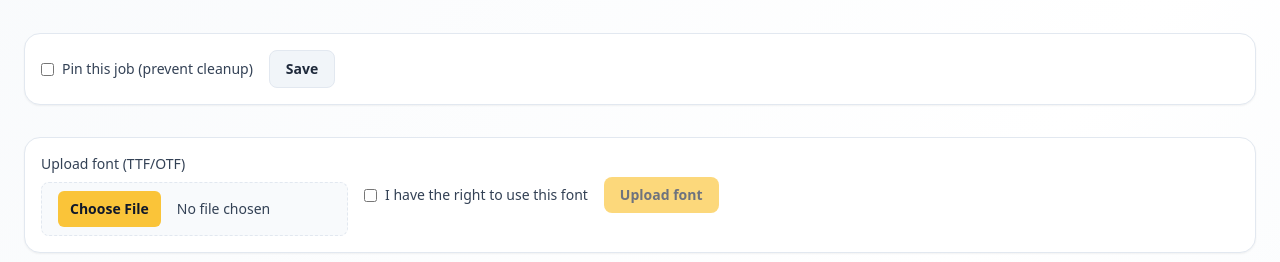
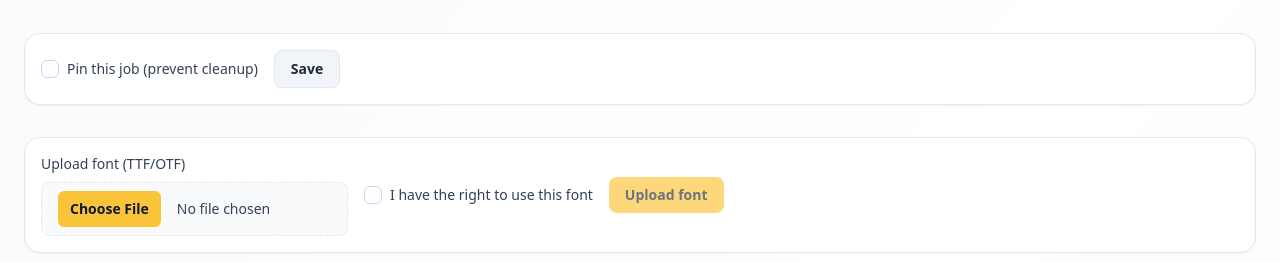
Before and after one commit to MilanRabrenovic/videosubtitleapp, a FastAPI app: template app/templates/edit.html in a window 1280 px wide; the page is wider, and only the part inside the window is pictured. Shown: the part 143-405 px from the top of that part. Run offline with FastAPI, Linux system fonts and the light colour scheme; the template is opened without the code that fills it, so the values that code supplies are empty; some libraries are stand-ins or nearby versions.

Commit message:
bg style layout

```diff
--- a/app/templates/edit.html
+++ b/app/templates/edit.html
@@ -47,6 +47,34 @@
       border: 0;
       border-radius: 0.5rem;
     }
+    .checkbox {
+      appearance: none;
+      width: 18px;
+      height: 18px;
+      border-radius: 6px;
+      border: 1px solid #cbd5f5;
+      background: #ffffff;
+      display: inline-grid;
+      place-content: center;
+      transition: border-color 0.2s ease, background 0.2s ease, box-shadow 0.2s ease;
+    }
+    .checkbox:checked {
+      background: #fbbf24;
+      border-color: #f59e0b;
+    }
+    .checkbox:checked::after {
+      content: "";
+      width: 6px;
+      height: 10px;
+      border: 2px solid #1f2937;
+      border-top: 0;
+      border-left: 0;
+      transform: rotate(45deg);
+    }
+    .checkbox:focus-visible {
+      outline: none;
+      box-shadow: 0 0 0 3px rgba(251, 191, 36, 0.35);
+    }
   </style>
   <script src="/static/js/subtitles.js" defer></script>
 </head>
@@ -69,7 +97,7 @@
       id="pin-form"
     >
       <label class="flex items-center gap-2 text-sm text-slate-700">
-        <input type="checkbox" name="pinned" id="pin-checkbox" {% if job_pinned %}checked{% endif %} />
+        <input type="checkbox" name="pinned" id="pin-checkbox" class="checkbox" {% if job_pinned %}checked{% endif %} />
         Pin this job (prevent cleanup)
       </label>
       <button
@@ -123,7 +151,7 @@
         />
       </label>
       <label class="flex items-center gap-2 text-sm text-slate-700">
-        <input type="checkbox" name="font_license_confirm" id="font-license-confirm" />
+        <input type="checkbox" name="font_license_confirm" id="font-license-confirm" class="checkbox" />
         I have the right to use this font
       </label>
       <button
@@ -257,7 +285,7 @@
               <p class="text-xs font-semibold uppercase tracking-[0.25em] text-slate-500">Outline</p>
               <div class="mt-4 grid gap-4 lg:grid-cols-3">
                 <label class="flex items-center gap-2 text-sm font-medium text-slate-700">
-                  <input type="checkbox" name="style_outline_enabled" {% if job.style.outline_enabled %}checked{% endif %} />
+                  <input type="checkbox" name="style_outline_enabled" class="checkbox" {% if job.style.outline_enabled %}checked{% endif %} />
                   Outline enabled
                 </label>
                 <div class="flex flex-col gap-2 text-sm font-medium text-slate-700">
@@ -288,7 +316,7 @@
               <div class="flex flex-wrap items-center justify-between gap-3">
                 <p class="text-xs font-semibold uppercase tracking-[0.25em] text-slate-500">Background</p>
                 <label class="flex items-center gap-2 text-sm font-medium text-slate-700">
-                  <input type="checkbox" name="style_background_enabled" {% if job.style.background_enabled %}checked{% endif %} />
+                  <input type="checkbox" name="style_background_enabled" class="checkbox" {% if job.style.background_enabled %}checked{% endif %} />
                   Background box
                 </label>
               </div>
```
